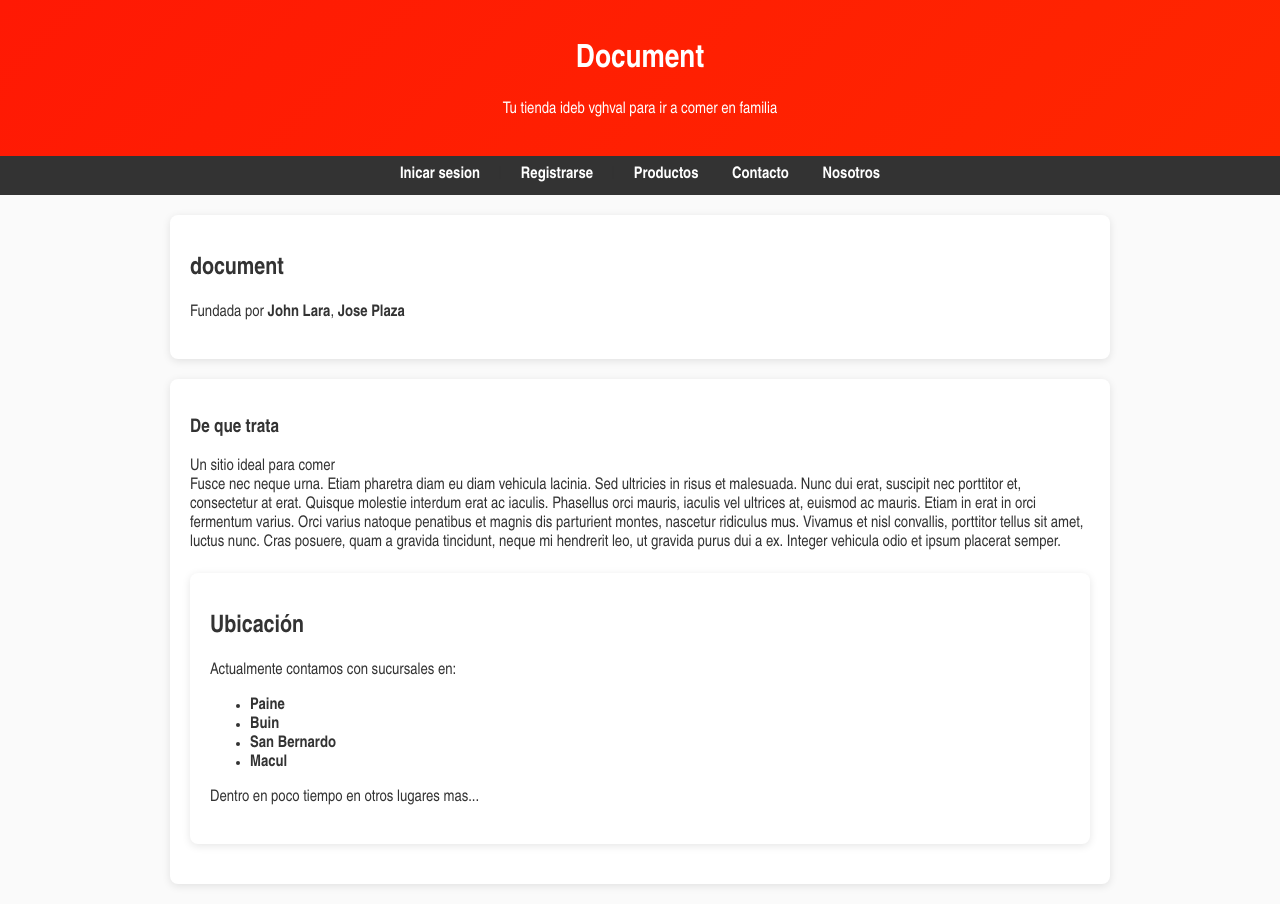
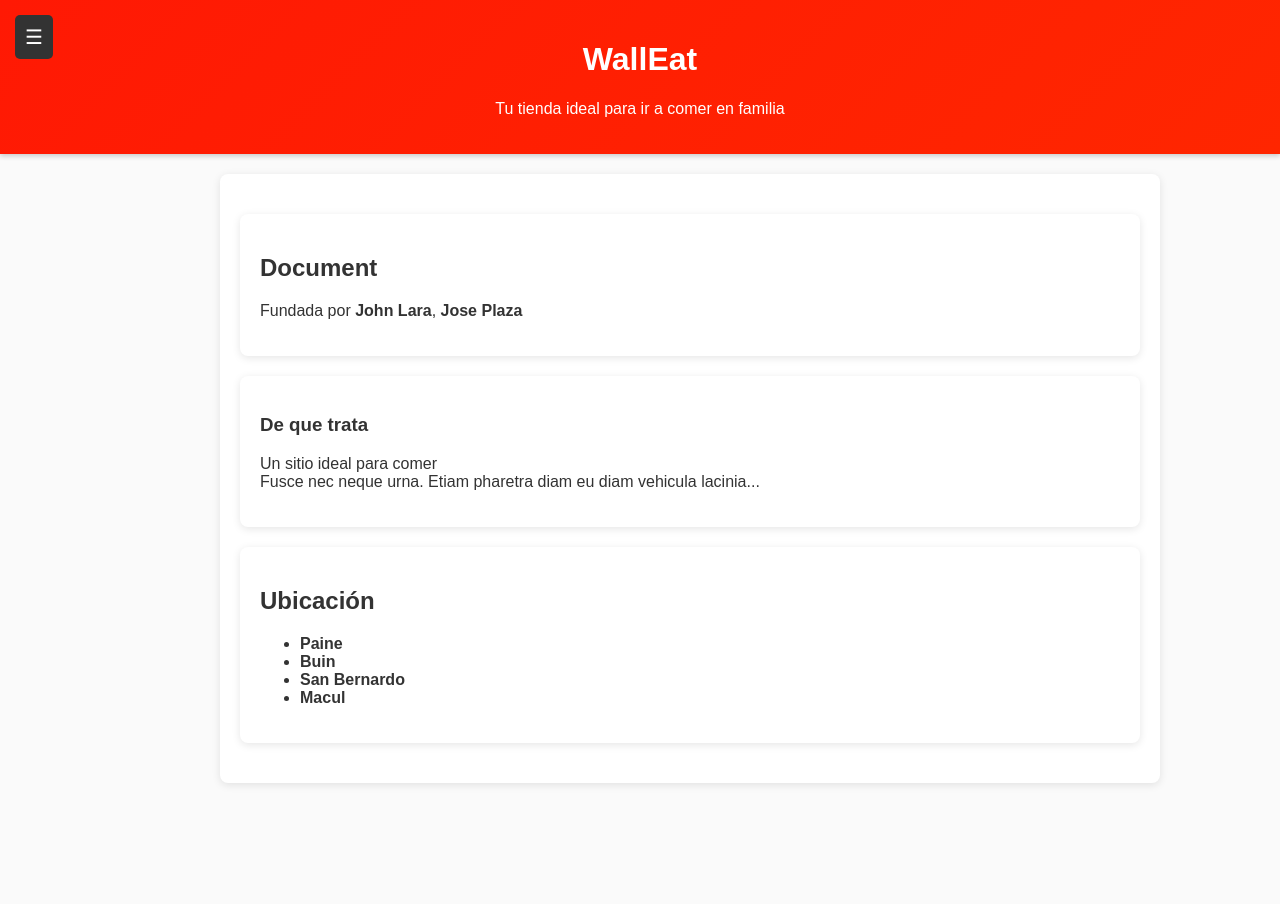
Before and after one commit to joosep-50/fullstack2l, a plain HTML site: page index/index.html in a window 1280 px wide. After the commit the page ends 803 px from the top, so only its background shows below. Drawn offline with Linux system fonts and the light colour scheme.

Commit message:
boton larteral de barra index

```diff
--- a/index/index.html
+++ b/index/index.html
@@ -10,42 +10,46 @@
 </head>
 <body>
     <header>
-        <h1> Document</h1>
-        <p>Tu tienda ideb vghval para ir a comer en familia </p>
+        <h1>WallEat</h1>
+        <p>Tu tienda ideal para ir a comer en familia</p>
     </header>
-    <nav>
-        <a href="../login/login.html"> Inicar sesion</a> |
-        <a href="../registro/registro.html"> Registrarse</a> |
-        <a href="../producto/producto.html"> Productos</a>
-        <a href="../contacto/contacto.html"> Contacto</a>
-        <a href="../nosotros/nosotros.html"> Nosotros</a>
+<!---------------------------------------------------------------------------------/-->
+
+
+    <button class="boton" id="boton">☰</button>
+    <nav class="navegacion" id="navegacion">
+        <a href="../login/login.html">Iniciar sesión</a>
+        <a href="../registro/registro.html"> Registrarse</a>
+        <a href="../producto/producto.html">Productos</a>
+        <a href="../contacto/contacto.html">Contacto</a>
+        <a href="../nosotros/nosotros.html">Nosotros</a>
     </nav>
-    <section>
-        <h2> document</h2>
-        <p> Fundada por <strong>John Lara</strong>, <strong>Jose Plaza</strong></p>
+<!---------------------------------------------------------------------------------/-->
 
-    </section>
-    <main>
-        <h3> De que trata</h3>
-        <p> Un sitio ideal para comer
-            <br>
-            Fusce nec neque urna. Etiam pharetra diam eu diam vehicula lacinia. Sed ultricies in risus et malesuada. Nunc dui erat, suscipit nec porttitor et,
-            consectetur at erat. Quisque molestie interdum erat ac iaculis. Phasellus orci mauris, iaculis vel ultrices at, euismod ac mauris. Etiam in erat in orci fermentum varius.
-            Orci varius natoque penatibus et magnis dis parturient montes, nascetur ridiculus mus. Vivamus et nisl convallis, porttitor tellus sit amet, luctus nunc.
-            Cras posuere, quam a gravida tincidunt, neque mi hendrerit leo, ut gravida purus dui a ex. Integer vehicula odio et ipsum placerat semper.
-        <img src="">
+    <main class="content" id="content">
+        <section>
+        <h2>Document</h2>
+        <p>Fundada por <strong>John Lara</strong>, <strong>Jose Plaza</strong></p>
+        </section>
+
+        <section>
+        <h3>De que trata</h3>
+        <p>
+            Un sitio ideal para comer <br>
+            Fusce nec neque urna. Etiam pharetra diam eu diam vehicula lacinia...
         </p>
+        </section>
+
         <section>
-
         <h2>Ubicación</h2>
-        <p>Actualmente contamos con sucursales en:</p>
         <ul>
-            <li><strong> Paine</strong></li>
-            <li><strong> Buin</strong></li>
-            <li><strong> San Bernardo</strong></li>
-            <li><strong> Macul</strong></li>
+            <li><strong>Paine</strong></li>
+            <li><strong>Buin</strong></li>
+            <li><strong>San Bernardo</strong></li>
+            <li><strong>Macul</strong></li>
         </ul>
-        <p>Dentro en poco tiempo en otros lugares mas...</p>
+        </section>
     </main>
+    <script src="index.js"></script>
 </body>
 </html>
--- a/index/index.js
+++ b/index/index.js
@@ -0,0 +1,6 @@
+const toggleBtn = document.getElementById("boton");
+const sidebar = document.getElementById("navegacion");
+
+toggleBtn.addEventListener("click", () => {
+  sidebar.classList.toggle("active");
+});
--- a/index/style.css
+++ b/index/style.css
@@ -1,36 +1,69 @@
 body {
-        font-family: 'Arial Narrow', Arial, sans-serif;
     margin: 0;
-        padding: 0;
-        background-color: #fafafaf6;
+    font-family: Arial, sans-serif;
+    background-color: #fafafa;
     color: #333;
 }
 
-
 header {
-        background: linear-gradient(135deg, #ff1904, #ff2600);        color: white;
+    width: 100%;
+    background: linear-gradient(135deg, #ff1904, #ff2600);
+    color: white;
+    text-align: center;
     padding: 20px 0;
-        text-align: center;
     box-shadow: 0 2px 5px rgba(0,0,0,0.2);
 }
-
-    nav {
-        background-color: #333;
+/*---------------------------------------------------------------------------------------------------------------*/
+.boton {
+    position: fixed;
+    top: 15px;
+    left: 15px;
+    font-size: 20px;
+    background: #333;
+    color: white;
+    border: none;
+    cursor: pointer;
+    z-index: 1001;
     padding: 10px;
-        text-align: center;
+    border-radius: 5px;
 }
 
-    nav a {
+
+.navegacion {
+    width: 220px;
+    height: 100vh;
+    background-color: #333;
     color: white;
-        text-decoration: none;
-        margin: 0 15px;
-        font-weight: bold;
-        transition: color 0.3s;
+    position: fixed;
+    top: 0;
+    left: -220px; /* << oculta al inicio */
+    padding-top: 60px;
+    transition: left 0.3s ease;
+    overflow: hidden;
+}
+.navegacion.active {
+    left: 0;
 }
 
-    nav a:hover {
-        color: #ff9800;
+.navegacion a {
+    display: block;
+    color: white;
+    padding: 12px 20px;
+    text-decoration: none;
+    transition: background 0.3s;
+    white-space: nowrap;
 }
+
+.navegacion a:hover {
+    background-color: #575757;
+}
+
+.content {
+    margin-left: 220px;
+    padding: 20px;
+    transition: margin-left 0.3s ease;
+}
+/*---------------------------------------------------------------------------------------------------------------*/
 
 section, main {
     max-width: 900px;
@@ -41,7 +74,6 @@
     box-shadow: 0 2px 8px rgba(0,0,0,0.1);
 }
 
-
 img[src="Imagen/QLR4EJTTKZEPXAMY34YHZU3FSA.avif"] {
     display: block;
     margin: 20px auto;
```
Lines whose indentation alone changed are shown as unchanged.
